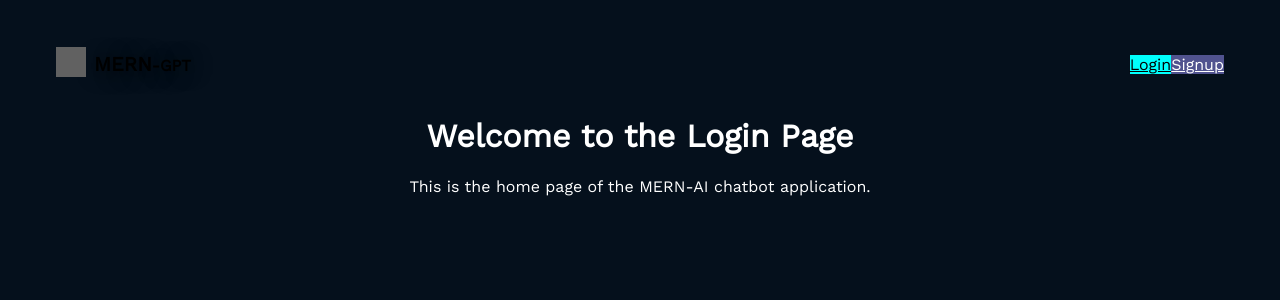
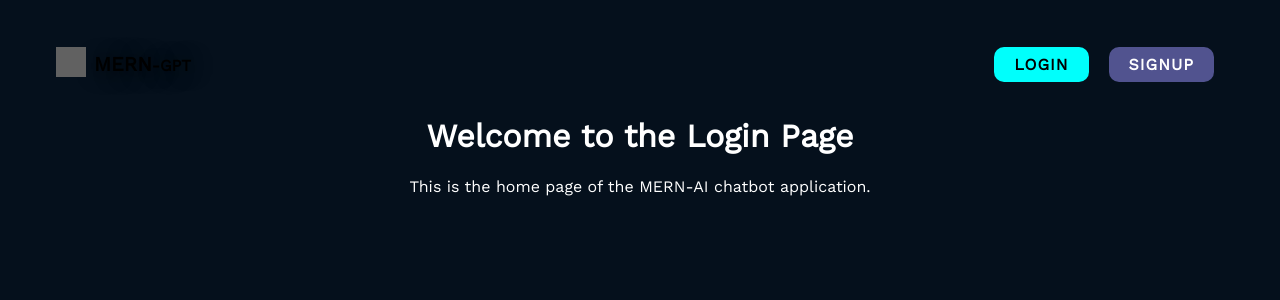
Before and after one commit to wesleyhitson/mern-chatgpt, a React (Vite) app in the folder frontend/: page /login in a window 1280 px wide. Shown: the top 300 px of the page. Built offline with nearby package versions, Linux system fonts and the light colour scheme; grey boxes are pictures that could not be loaded.

Commit message:
add nav bar styles

```diff
--- a/frontend/src/components/shared/NavigationLink.tsx
+++ b/frontend/src/components/shared/NavigationLink.tsx
@@ -11,6 +11,7 @@
 const NavigationLink = (props: Props) => {
     return (
         <Link
+            className="nav-link"
             to={props.to}
             style={{
                 background: props.bg,
--- a/frontend/src/index.css
+++ b/frontend/src/index.css
@@ -12,3 +12,14 @@
 .image-inverted {
   filter: invert(100%);
 }
+
+.nav-link {
+  font-weight: 600;
+  text-transform: uppercase;
+  margin-right: 10px;
+  margin-left: 10px;
+  padding: 8px 20px;
+  border-radius: 10px;
+  text-decoration: none;
+  letter-spacing: 1px;
+}
```
